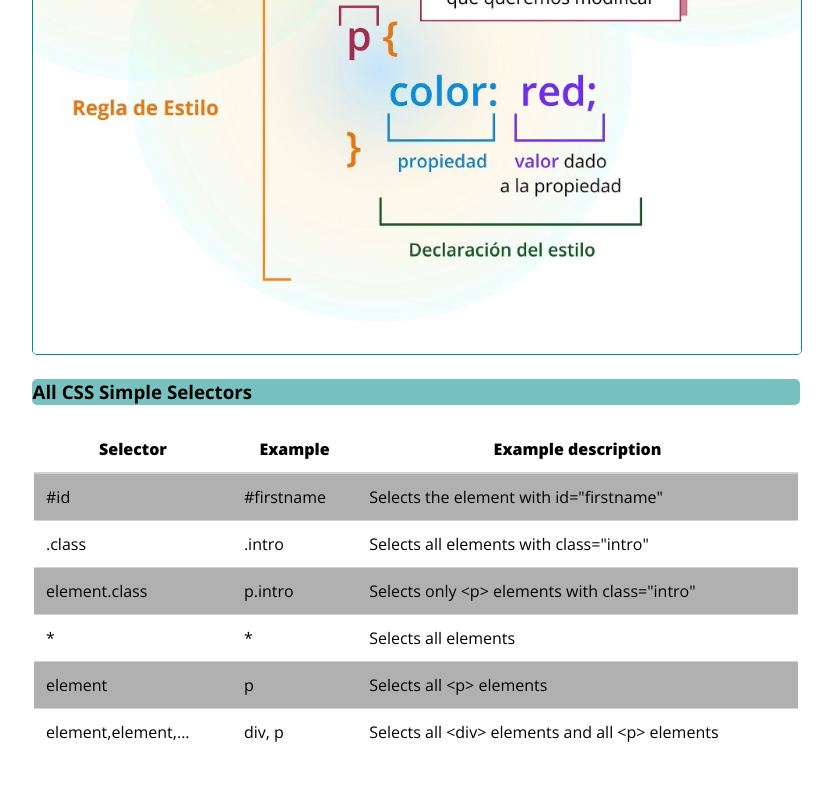
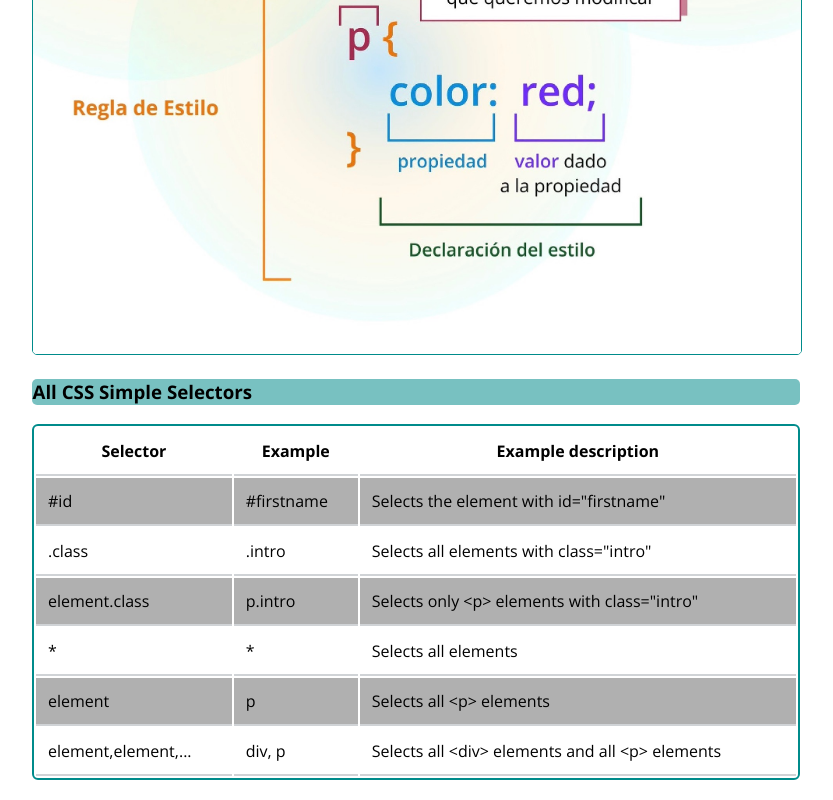
Before and after one commit to DavidInie/ASIX1-0373-AE4-SelectoresCSS-DavidIniesta, a plain HTML site: page index.html in a window 1280 px wide. Shown: the part 1487-2287 px from the top of the page, without its empty margins (224-1057 px from the left). Before the commit the page ends 2244 px from the top, so only its background shows below. Drawn offline with nearby package versions, Linux system fonts and the light colour scheme.

Commit message:
tabla css

```diff
--- a/estilos/style.css
+++ b/estilos/style.css
@@ -76,33 +76,23 @@ img{
 /* TABLA BONUS */
 .tabla_bonus {
     width: 100%;
-    border-collapse: collapse;
-    border: 2px solid darkcyan;   /* borde color darkcyan */
-    border-radius: 6px;          /* Bordes redondeados */
-    overflow: hidden;            /* La tabla mantiene las esquinas redondeadas */
+    border: 2px solid darkcyan; /* borde color darkcyan */
+    border-radius: 6px; /* Bordes redondeados */
     font-size: 16px;
     background-color: white;
+    margin-bottom: 20px; /*margen debajo de la tabla*/
 }
 .tabla_bonus th {
     background-color: #ffffff;
-    font-weight: 900;
     padding: 12px;
     border-bottom: 2px solid #d0d3d6;
 }
 
 .tabla_bonus td {
     padding: 12px;
-    border-bottom: 1px solid #d0d3d6;
+    border-bottom: 2px solid #d0d3d6;
 }
 
-
-
 .color_gris_filas{
-    background-color: rgba(160, 160, 160, 0.83)  ;
+    background-color: rgba(160, 160, 160, 0.83);
 }
-
-.tabla_bonus a {
-    color: black;
-    font-weight: bold;
-    text-decoration: underline;
-}
```
